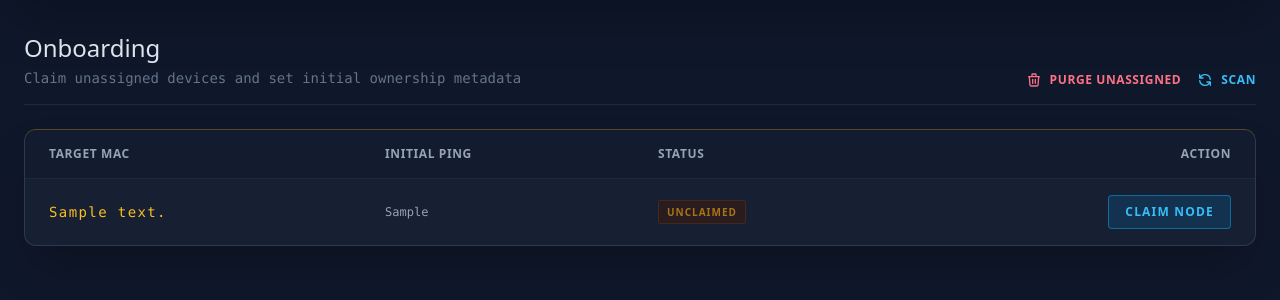
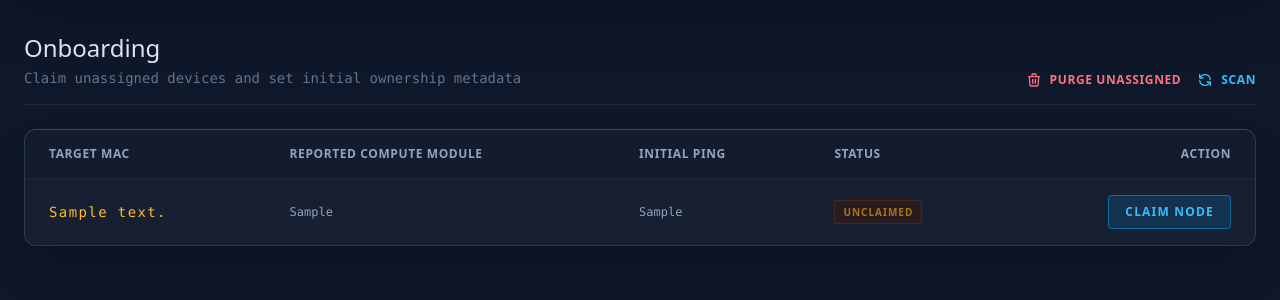
Before and after one commit to Scotchmcdonald/ota-server, a Python web app: template templates/dashboard.html in a window 1280 px wide. Shown: the part 190-490 px from the top of the page. Run offline with Jinja, Linux system fonts and the light colour scheme; the template is opened without the code that fills it: most values are stand-ins (such as "Sample title", 1, 10 or a date in 2020); some libraries are stand-ins or nearby versions.

Commit message:
Surface reported compute_module in onboarding, fix dead-end upload message
Onboard table and claim modal now show the device's self-reported
compute_module - the new claim flow requires an admin to type a
hardware type by hand, but had zero information to base that on.

Also fixed the firmware upload form's empty-state message, which
pointed to a "Hardware" settings panel that doesn't exist anywhere in
the app. ComputeModule rows are only ever created as a side effect of
an upload; on a genuinely fresh install the web upload form was a dead
end with no way forward.

```diff
--- a/routers/pages.py
+++ b/routers/pages.py
@@ -127,6 +127,7 @@ def dashboard(request: Request, db: Session = Depends(get_db)):
         {
             "mac_address": d.mac_address,
             "last_seen": d.last_checkin.isoformat() if d.last_checkin else "Unknown",
+            "compute_module": d.compute_module or "Unknown",
         }
         for d in unclaimed_devices
     ]
--- a/templates/dashboard.html
+++ b/templates/dashboard.html
@@ -116,28 +116,30 @@
                     <thead class="bg-slate-900/50">
                         <tr>
                             <th class="px-6 py-4 text-left text-xs font-bold text-slate-400 uppercase tracking-wider">Target MAC</th>
+                            <th class="px-6 py-4 text-left text-xs font-bold text-slate-400 uppercase tracking-wider">Reported Compute Module</th>
                             <th class="px-6 py-4 text-left text-xs font-bold text-slate-400 uppercase tracking-wider">Initial Ping</th>
                             <th class="px-6 py-4 text-left text-xs font-bold text-slate-400 uppercase tracking-wider">Status</th>
                             <th class="px-6 py-4 text-right text-xs font-bold text-slate-400 uppercase tracking-wider">Action</th>
                         </tr>
                     </thead>
                     <tbody class="divide-y divide-slate-800/50 text-sm bg-slate-900/20">
-                        {% for device in unclaimed_devices|default([{'mac_address': 'A0:B1:C2:D3:E4:F5', 'last_seen': '2 mins ago'}]) %}
+                        {% for device in unclaimed_devices|default([{'mac_address': 'A0:B1:C2:D3:E4:F5', 'last_seen': '2 mins ago', 'compute_module': 'Unknown'}]) %}
                         <tr class="hover:bg-slate-800/40 transition-colors">
                             <td class="px-6 py-4 whitespace-nowrap text-amber-400 font-mono text-sm tracking-widest">{{ device.mac_address }}</td>
+                            <td class="px-6 py-4 whitespace-nowrap text-slate-400 font-mono text-xs">{{ device.compute_module | default('Unknown') }}</td>
                             <td class="px-6 py-4 whitespace-nowrap text-slate-400 font-mono text-xs">{{ device.last_seen | default('Unknown') }}</td>
                             <td class="px-6 py-4 whitespace-nowrap">
                                 <span class="px-2 py-1 text-[10px] font-bold rounded-sm bg-amber-950/60 text-amber-500 border border-amber-800/50 uppercase tracking-widest animate-pulse">Unclaimed</span>
                             </td>
                             <td class="px-6 py-4 whitespace-nowrap text-right">
-                                <button onclick="openClaimModal('{{ device.mac_address }}')" class="px-4 py-2 text-xs font-bold tracking-widest uppercase rounded bg-sky-600/20 text-sky-400 border border-sky-500/50 hover:bg-sky-500 hover:text-white hover:shadow-[0_0_15px_rgba(14,165,233,0.4)] transition-all">
+                                <button onclick="openClaimModal('{{ device.mac_address }}', '{{ device.compute_module | default('') }}')" class="px-4 py-2 text-xs font-bold tracking-widest uppercase rounded bg-sky-600/20 text-sky-400 border border-sky-500/50 hover:bg-sky-500 hover:text-white hover:shadow-[0_0_15px_rgba(14,165,233,0.4)] transition-all">
                                     Claim Node
                                 </button>
                             </td>
                         </tr>
                         {% else %}
                         <tr>
-                            <td colspan="4" class="px-6 py-12 text-center text-slate-500 font-mono text-sm tracking-widest">NO UNCLAIMED NODES DETECTED</td>
+                            <td colspan="5" class="px-6 py-12 text-center text-slate-500 font-mono text-sm tracking-widest">NO UNCLAIMED NODES DETECTED</td>
                         </tr>
                         {% endfor %}
                     </tbody>
@@ -1105,7 +1107,8 @@
 
                 <div>
                     <label class="block text-[10px] font-bold text-slate-500 uppercase tracking-wider mb-1">ESP32 Hardware Type</label>
-                    <input type="text" name="hardware_type" list="claim-hardware-type-options" required
+                    <p class="text-[10px] text-sky-400 font-mono mb-1">Device reports compute module: <span id="claim-compute-module-hint">—</span></p>
+                    <input type="text" id="claim-hardware-type" name="hardware_type" list="claim-hardware-type-options" required
                            placeholder="e.g. S3, C3, C6..."
                            class="w-full bg-slate-800 border border-slate-700 rounded py-2.5 px-3 text-sm text-slate-200 focus:ring-1 focus:ring-sky-500 outline-none placeholder-slate-500">
                     <datalist id="claim-hardware-type-options">
@@ -1332,7 +1335,7 @@
                         {% for cm in compute_modules %}
                         <option value="{{ cm.id }}">{{ cm.name }}</option>
                         {% else %}
-                        <option value="" disabled selected>No compute modules — add one in Hardware</option>
+                        <option value="" disabled selected>No compute modules yet — upload one via the CLI/M2M uploader first to register it</option>
                         {% endfor %}
                     </select>
                 </div>
@@ -1855,8 +1858,12 @@
             });
         }
 
-        function openClaimModal(mac) {
+        function openClaimModal(mac, computeModule) {
             if (claimMacInput) claimMacInput.value = mac;
+            const computeModuleHint = document.getElementById('claim-compute-module-hint');
+            if (computeModuleHint) computeModuleHint.textContent = computeModule || 'Unknown';
+            const hardwareTypeInput = document.getElementById('claim-hardware-type');
+            if (hardwareTypeInput) hardwareTypeInput.value = '';
             if (claimModal) {
                 claimModal.classList.remove('hidden');
                 claimModal.classList.add('flex');
```
